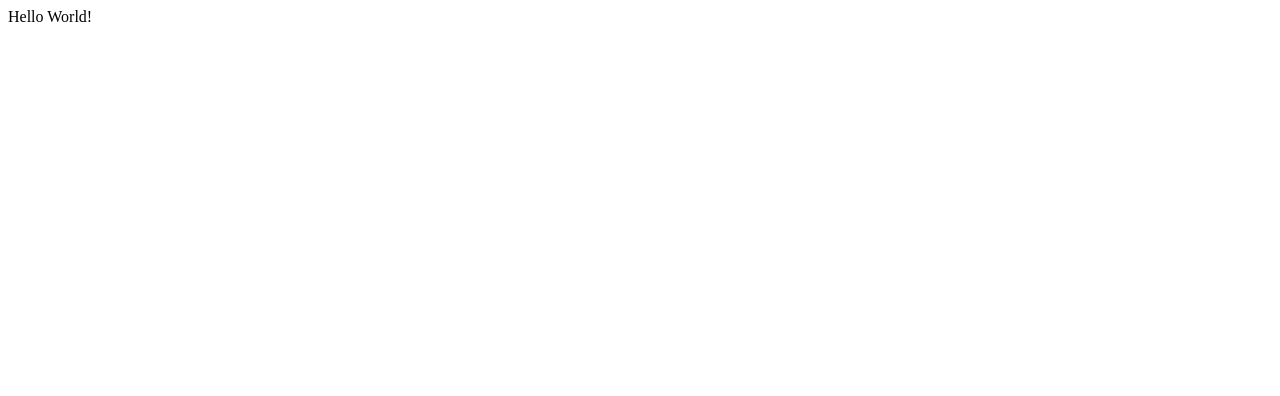
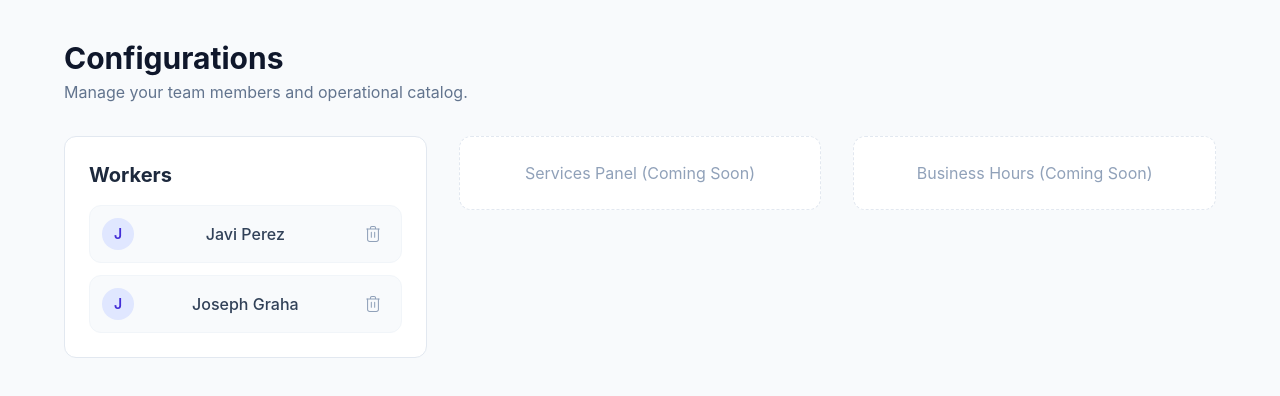
Before and after one commit to javiperezdev/assistantfy, a React (Vite) app in the folder frontend/: page / in a window 1280 px wide. Shown: the top 396 px of the page. Built offline with nearby package versions, Linux system fonts and the light colour scheme.

Commit message:
implemented worker card from settings view including delete functionality closes #27

```diff
--- a/frontend/src/App.tsx
+++ b/frontend/src/App.tsx
@@ -1,6 +1,8 @@
+import { SettingView } from "./views/SettingsView/SettingView"
+
 function App() {
   return (
-    <div>Hello World!</div>
+    <SettingView />
   )
 }
 
--- /dev/null
+++ b/frontend/src/components/DeleteButton.tsx
@@ -0,0 +1,23 @@
+interface DeleteButtonProps {
+    onClick: () => void;
+    infoMessage: string;
+}
+
+export function DeleteButton({ onClick, infoMessage } : DeleteButtonProps) {
+    return (
+        <button onClick={onClick} aria-label={infoMessage} className="p-1.5 text-slate-400 hover:text-rose-600 hover:bg-rose-50 rounded-lg transition-all">
+            <svg
+                xmlns="http://www.w3.org/2000/svg"
+                fill="none"
+                viewBox="0 0 24 24"
+                strokeWidth={1.25}
+                stroke="currentColor"
+                className="w-5 h-5"
+                >
+                <path strokeLinecap="round" strokeLinejoin="round" d="M4.5 6h15M9 6V4.5a1.5 1.5 0 0 1 1.5-1.5h3a1.5 1.5 0 0 1 1.5 1.5V6" />
+                <path strokeLinecap="round" strokeLinejoin="round" d="M18.5 6v12.5a2.5 2.5 0 0 1-2.5 2.5H8a2.5 2.5 0 0 1-2.5-2.5V6" />
+                <path strokeLinecap="round" strokeLinejoin="round" d="M10 10v6M14 10v6" />
+            </svg>
+        </button>
+    );
+}
--- /dev/null
+++ b/frontend/src/index.css
@@ -0,0 +1 @@
+@import "tailwindcss";
--- a/frontend/src/main.tsx
+++ b/frontend/src/main.tsx
@@ -1,6 +1,7 @@
 import { StrictMode } from 'react'
 import { createRoot } from 'react-dom/client'
 import App from './App.tsx'
+import './index.css';
 
 createRoot(document.getElementById('root')!).render(
   <StrictMode>
--- /dev/null
+++ b/frontend/src/views/SettingsView/SettingView.tsx
@@ -0,0 +1,23 @@
+import { WorkerContainer } from "./WorkerContainer";
+
+export function SettingView() {
+
+    return (
+        <div className="bg-slate-50 min-h-screen p-6 md:p-10">
+            <div className="max-w-6xl mx-auto mb-8">
+                <h1 className="text-3xl font-bold text-slate-900">Configurations</h1>
+                <p className="text-slate-500 mt-1">Manage your team members and operational catalog.</p>
+            </div>
+
+            <div className="max-w-6xl mx-auto grid grid-cols-1 lg:grid-cols-3 gap-8 items-start">
+                <WorkerContainer />
+                <div className="bg-white rounded-xl border border-slate-200 border-dashed p-6 text-center text-slate-400">
+                    Services Panel (Coming Soon)
+                </div>
+                <div className="bg-white rounded-xl border border-slate-200 border-dashed p-6 text-center text-slate-400">
+                    Business Hours (Coming Soon)
+                </div>
+            </div>
+        </div>
+    );
+}
--- /dev/null
+++ b/frontend/src/views/SettingsView/WorkerCard.tsx
@@ -0,0 +1,25 @@
+import type { Worker } from '../../types/worker';
+import { DeleteButton } from '../../components/DeleteButton';
+
+
+export interface WorkersCardProps {
+    workerList: Worker[];
+    onDeleteWorker: (id: number) => void;
+}
+
+export function WorkerCard({ workerList, onDeleteWorker }: WorkersCardProps) {
+    return (
+        <div className="bg-white rounded-xl border border-slate-200 p-6">
+            <h1 className="text-xl font-bold text-slate-800 mb-4">Workers</h1>
+            <div className="space-y-3">
+                {workerList.map(({ id, name }) => (
+                <div key={id} className="flex items-center justify-between p-3 bg-slate-50 border border-slate-100 rounded-xl">                    <div className="w-8 h-8 rounded-full bg-indigo-100 text-indigo-700 flex items-center justify-center font-semibold text-sm">
+                        {name.charAt(0).toUpperCase()}
+                    </div>
+                    <span className="text-slate-700 font-medium">{name}</span>
+                    <DeleteButton onClick={() => onDeleteWorker(id)} infoMessage={`Delete ${name}`} />
+                </div>))}
+            </div>
+    </div>
+    );
+}
--- /dev/null
+++ b/frontend/src/views/SettingsView/WorkerContainer.tsx
@@ -0,0 +1,24 @@
+import { useState } from 'react';
+import type { Worker } from '../../types/worker';
+import { WorkerCard } from './WorkerCard';
+
+// Mocked data that represents an array of workers
+const workersMock: Worker[] = [
+    {id: 1, business_id: 1, name: "Javi Perez"},
+    {id: 2, business_id: 1, name: "Joseph Graha"}
+    ]
+
+export function WorkerContainer() {
+    const [workers, setWorkers] = useState<Worker[]>(workersMock);
+
+    const handleDeleteWorker = (id: number) => {
+        setWorkers(workers.filter(worker => worker.id != id));
+    };
+
+    return (
+        <WorkerCard
+            workerList={workers}
+            onDeleteWorker={handleDeleteWorker}
+        />
+    );
+}
```
Also changed, not shown: 1 other file (tests, documents, lock files or other folders).
